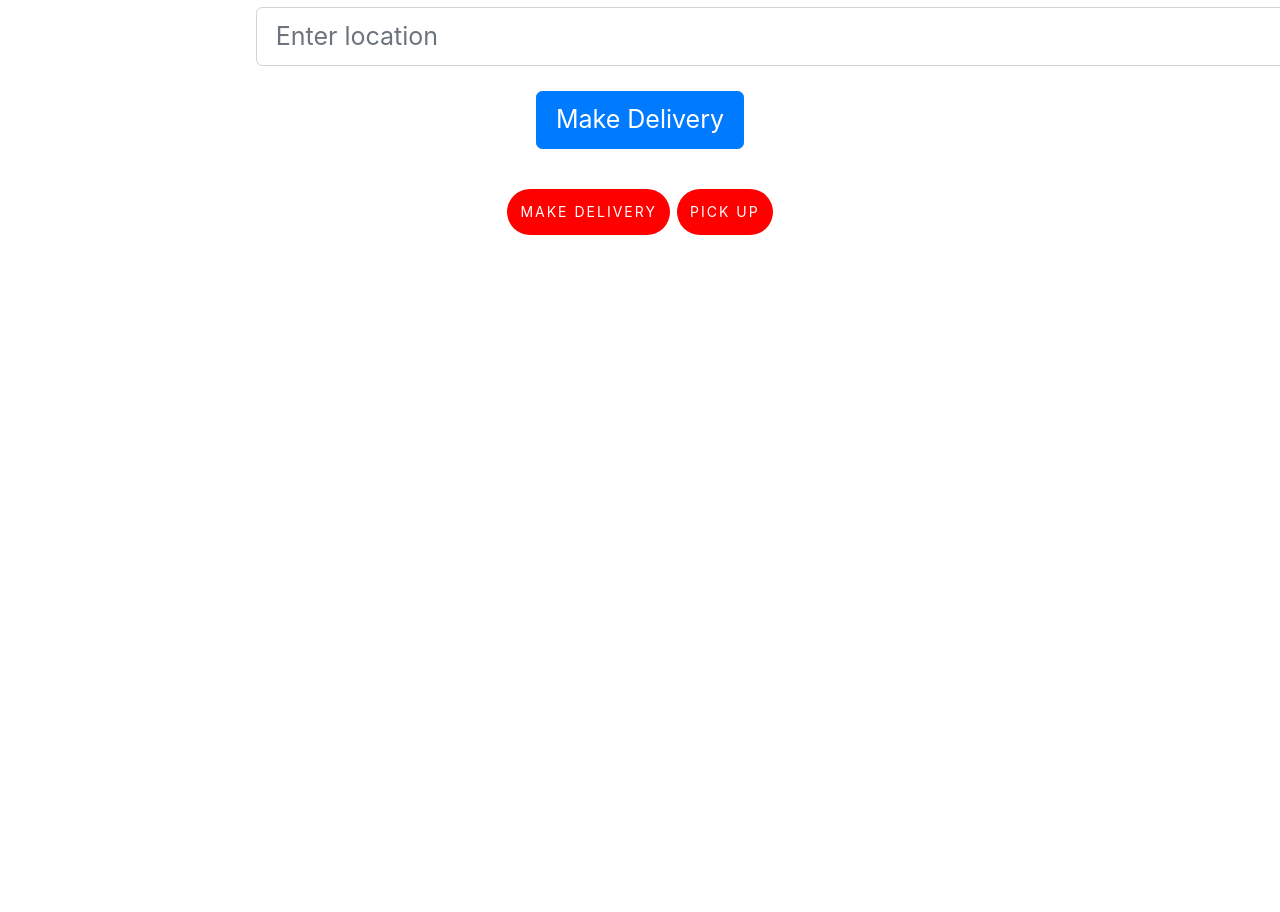
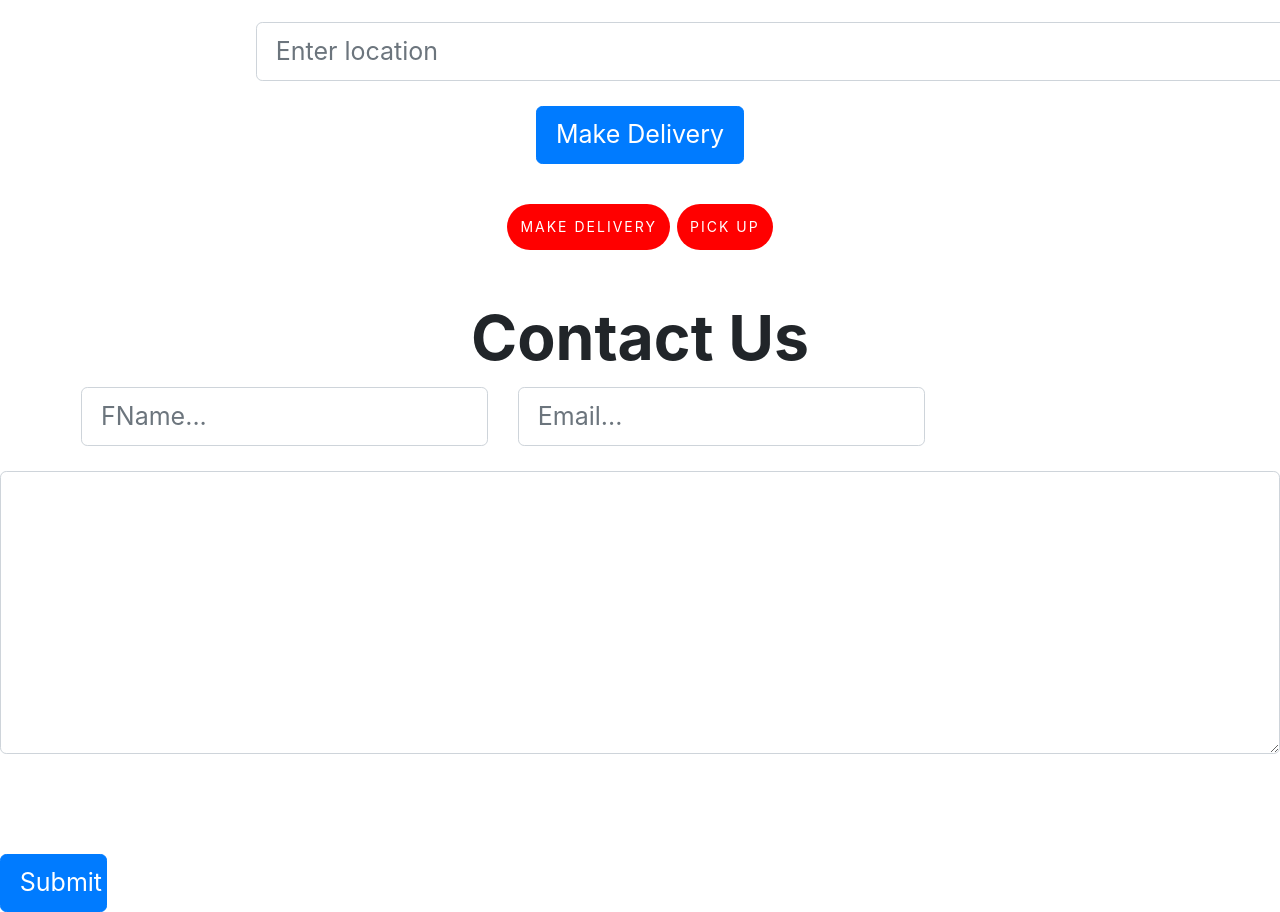
Before and after one commit to Fridah-kalee/Pizza-Pie, a plain HTML site: page index.html in a window 1280 px wide. Shown: the part 3519-4431 px from the top of the page. Before the commit the page ends 3804 px from the top, so only its background shows below. Drawn offline with nearby package versions, Linux system fonts and the light colour scheme.

Commit message:
adding contact section

```diff
--- a/index.html
+++ b/index.html
@@ -219,7 +219,7 @@
      <!--End of order section-->
      <div class="order-summary" id="summary">
        <div class="text-center">
-         <h2><b>Order Summary</b></h2>
+         <h1><b>Order Summary</b></h1>
          <p>Hello,your order is as follows</p>
          <ol id="list" class="sum text-center"></ol>
          <div class="overlay1">
@@ -251,6 +251,38 @@
         <button class='deliver'>Make Delivery</button>
         <button class='delivernot'>Pick Up</button>
     </div>
+    <!--contact us section-->
+
+
+      <div class="contact us" id="Contact Us">
+        <h1 class="text-center" id="contact"><b>Contact Us</b></h1>
+      <div class="row">
+        <div class="col-md-4">
+          <div class="form-group">
+            <input type="text" name="FNAME" class="form-control" placeholder="FName..."id="name"/>
+          </div>
+        </div>
+        <div class="col-md-4">
+          <div class="form-group">
+            <input type="text" name="EMAIL" class="form-control" placeholder="Email..."id="email"/>
+          </div>
+        </div>
+      </div>
+      </div>
+
+
+      <div class="form-group">
+        <textarea
+        type="text" class="form-control" placeholder= "Your message here..." id="message" rows="7">
+      </textarea>
+      <br></br>
+      </div>
+      <button type="submit" class="btn btn-primary col-md-1">Submit</button>
+    </div>
+
+      </form>
+
+    <!--contact us section-->
 
 
 
```
